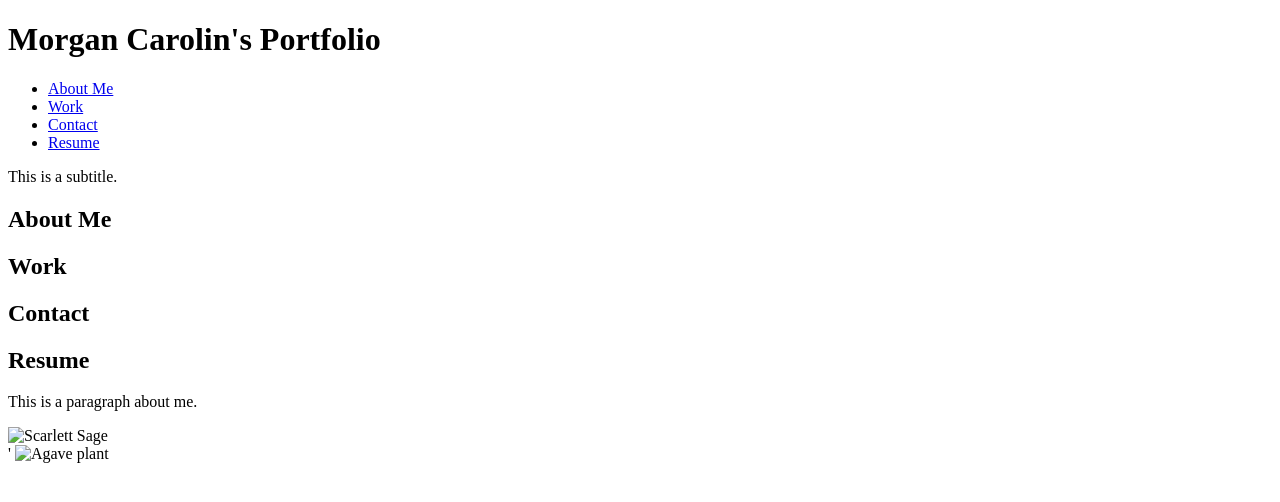
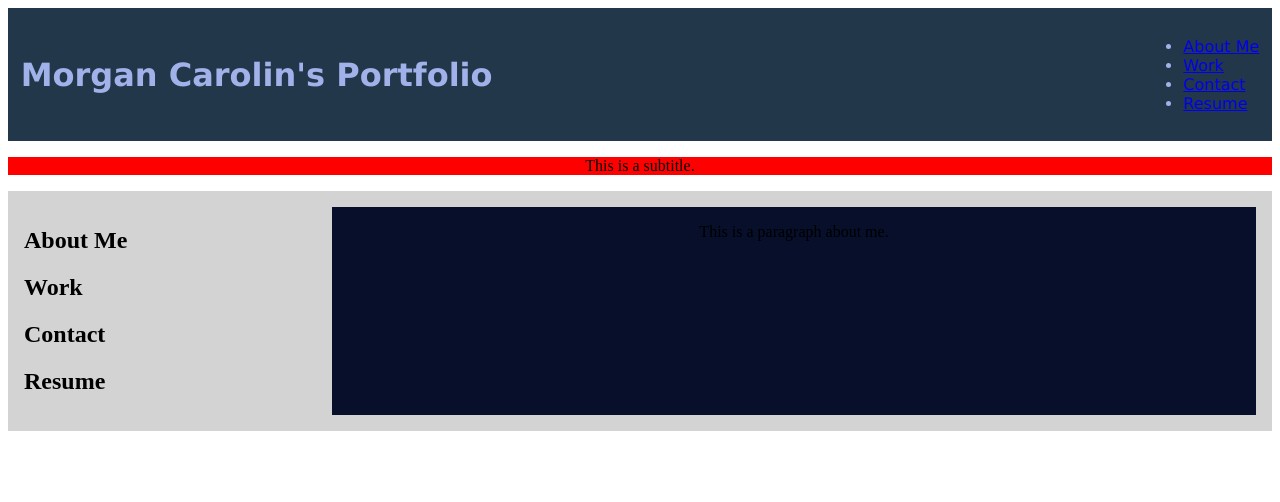
Before and after one commit to morgancar002/Portfolio, a plain HTML site: page index.html in a window 1280 px wide. Drawn offline with Linux system fonts and the light colour scheme; files that its build step writes are made by us from their sources.

Commit message:
Added image, CSS file, and edited HTML

```diff
--- /dev/null
+++ b/assets/style.css
@@ -0,0 +1,36 @@
+header {
+  display: flex;
+  font-family: "Lucida Sans", "Lucida Sans Regular", "Lucida Grande",
+    "Lucida Sans Unicode", Geneva, Verdana, sans-serif;
+  justify-content: space-between;
+  align-items: center;
+  padding: 1%;
+  background-color: #23374a;
+  color: #a1b2ea;
+}
+
+nav {
+  display: flex;
+  flex-direction: column;
+  list-style-type: square;
+}
+
+.subtitle p {
+  display: flex;
+  justify-content: center;
+  align-items: center;
+  background-color: red;
+}
+
+.grid {
+  background-color: lightgrey;
+  padding: 1em;
+  display: grid;
+  grid-template-columns: 25% 75%;
+  grid-template-rows: auto;
+}
+
+.main {
+  background-color: #070f2b;
+  text-align: center;
+}
--- a/index.html
+++ b/index.html
@@ -1,16 +1,15 @@
 <!DOCTYPE html>
 <html lang="en-us">
-
   <head>
     <meta charset="UTF-8" />
-    <link rel="stylesheet" href="../portfolio-website/assets/style.css">
+    <link rel="stylesheet" href="../portfolio-website/assets/style.css" />
     <title>Portfolio Website</title>
   </head>
 
   <body>
     <header>
       <h1>Morgan Carolin's Portfolio</h1>
-        <nav>
+      <nav role="navigation">
         <ul>
           <li><a href="#">About Me</a></li>
           <li><a href="#">Work</a></li>
@@ -18,27 +17,20 @@
           <li><a href="#">Resume</a></li>
         </ul>
       </nav>
-        <p>
-            This is a subtitle.
-        </p>
     </header>
-    <div class="main">
-        <div class="aside">
+    <section class="subtitle">
+      <p>This is a subtitle.</p>
+    </section>
+    <div class="grid">
+      <aside>
         <h2>About Me</h2>
         <h2>Work</h2>
         <h2>Contact</h2>
         <h2>Resume</h2>
-        </div>
-        <p>
-            This is a paragraph about me.
-        </p>
-        <div class="images">
-             <div class="sage">
-                <img src="../portfolio-website/assets/images/salviacoccinea_scarletsage.webp" alt="Scarlett Sage" width="300" height="200">
-             </div>
-             <div class="agave">'
-                <img src="../portfolio-website/assets/images/agave.jpg " alt="Agave plant" width="400" height="200">
-             </div>
+      </aside>
+      <div class="main">
+        <p>This is a paragraph about me.</p>
       </div>
     </div>
   </body>
+</html>
```
Also changed, not shown: assets/brick.jpg (added). Lines whose indentation alone changed are shown as unchanged.
